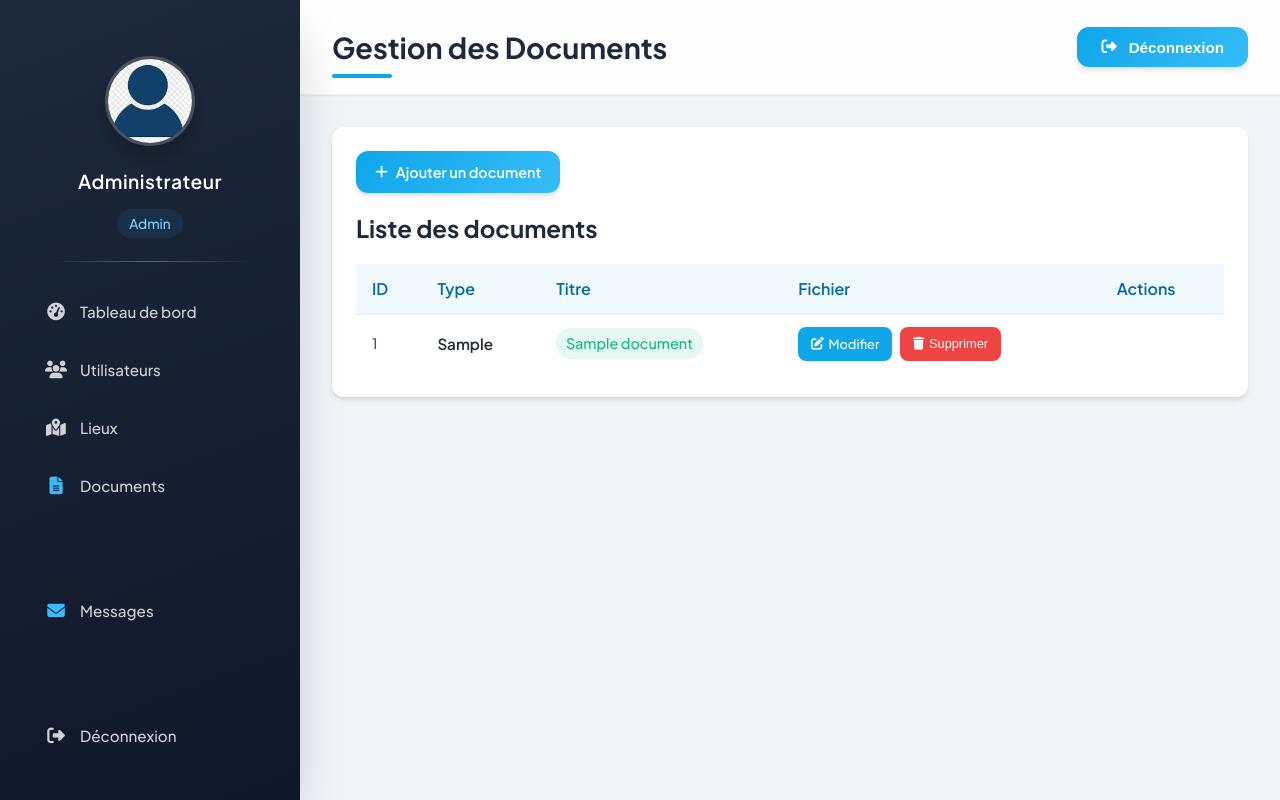
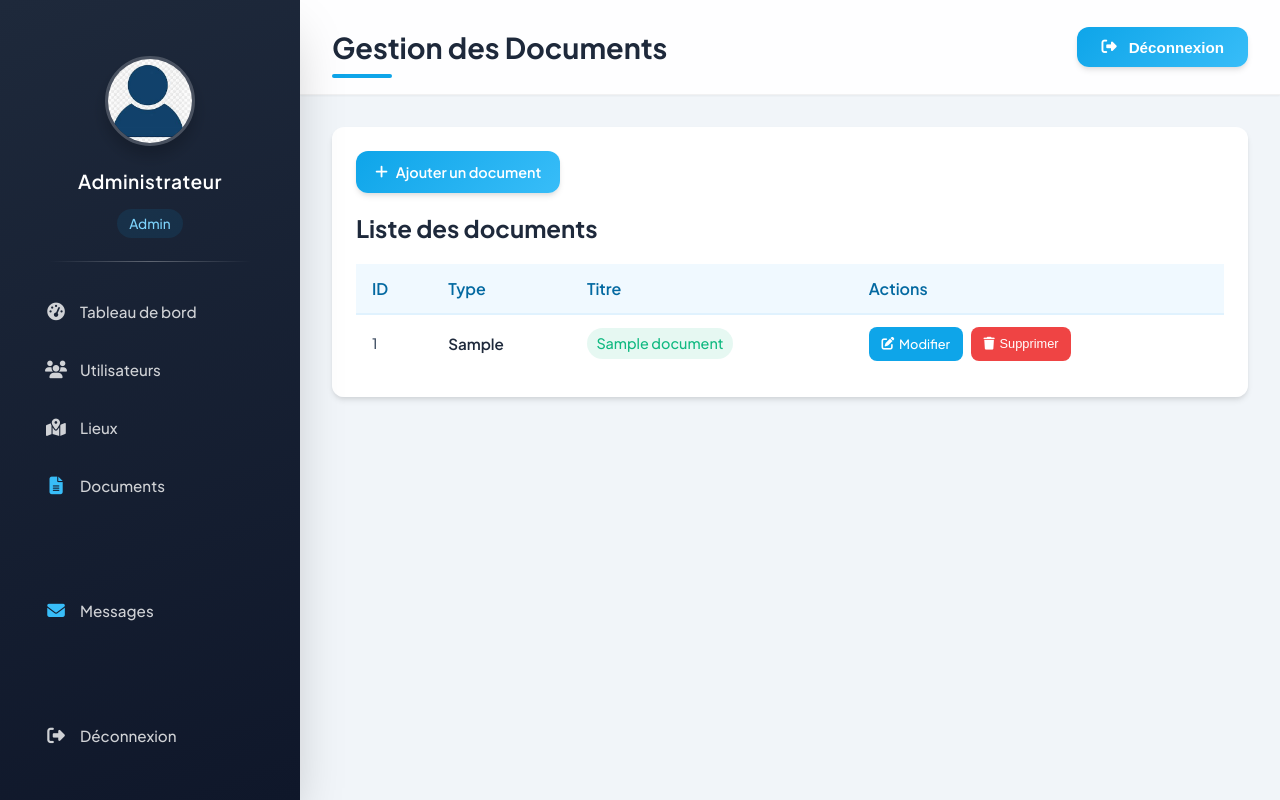
Before and after one commit to Nassira05/genie_logiciel, a Flask app: page /docs in a window 1280 px wide. Run offline with Flask 3, Linux system fonts and the light colour scheme; tables that the repository leaves empty hold one stand-in row (values such as "Sample post"); some libraries are stand-ins or nearby versions.

Commit message:
Update documents.html

```diff
--- a/templates/documents.html
+++ b/templates/documents.html
@@ -561,7 +561,7 @@
                             <th>ID</th>
                             <th>Type</th>
                             <th>Titre</th>
-                            <th>Fichier</th>
+
                             <th>Actions</th>
                         </tr>
                     </thead>
```
